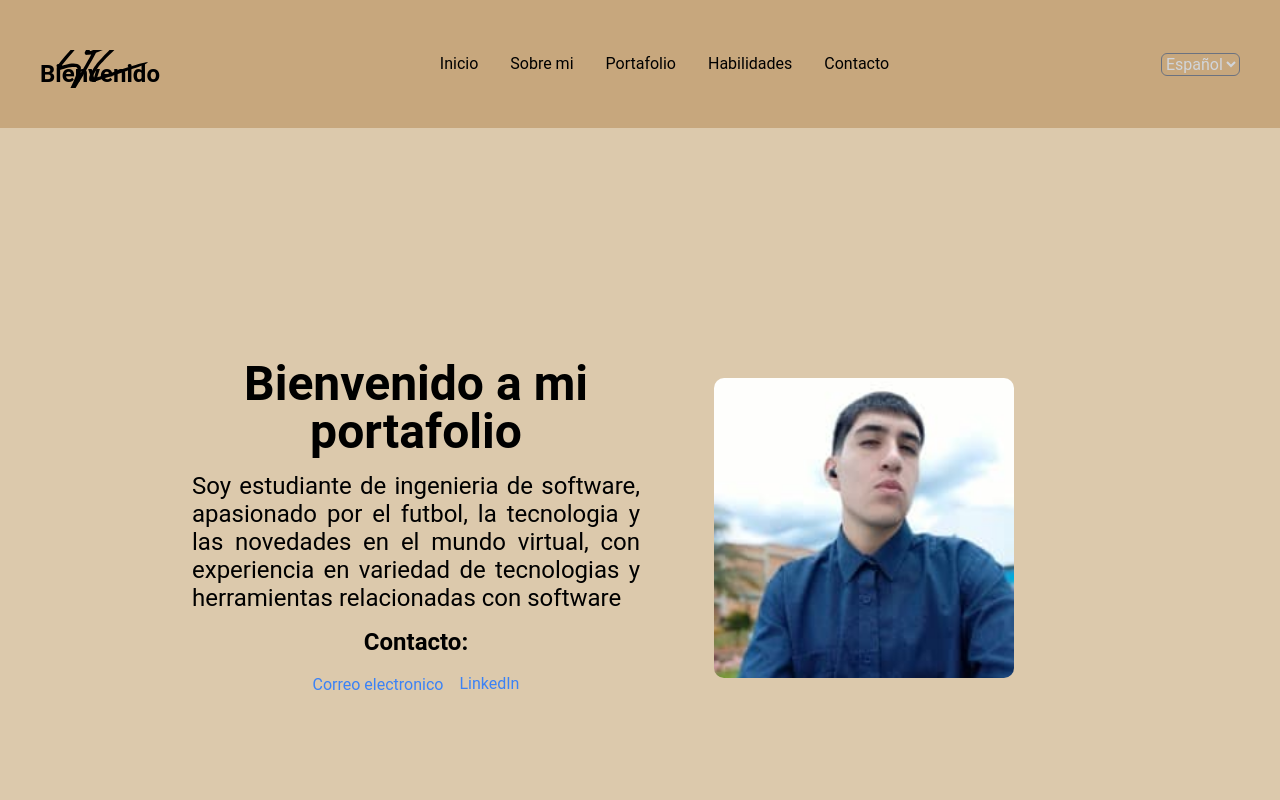
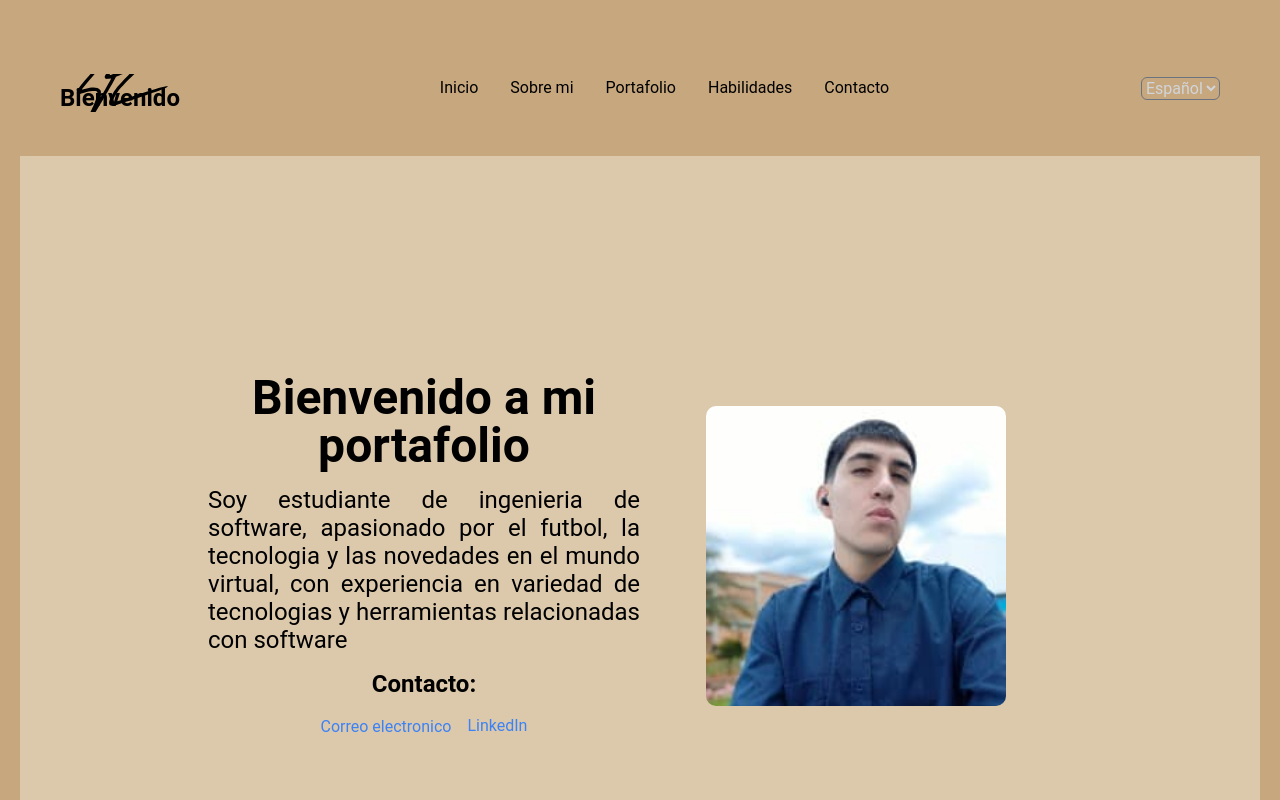
Before and after one commit to justsantg/Portfolio, a React (Vite) app: page / in a window 1280 px wide. Shown: the top 800 px of the page. Built offline with nearby package versions, Linux system fonts and the light colour scheme.

Commit message:
se corrigio header y responsive

```diff
--- a/src/app/App.tsx
+++ b/src/app/App.tsx
@@ -11,7 +11,7 @@ import Contact from './screens/contact';
 
 function App() {
   return (
-    <main className='flex flex-row w-screen h-screen bg-app-white font-roboto'>
+    <main className='flex flex-row w-screen h-screen font-roboto' style={{background: '#C7A77D'}}>
 
       <section className='flex-1 grid grid-rows-[auto_1fr_auto]'>
         <Header />
--- a/src/app/components/header.tsx
+++ b/src/app/components/header.tsx
@@ -3,19 +3,14 @@ import { Link, NavLink } from 'react-router-dom';
 import { languageData } from '../data/data';
 import { useState } from 'react';
 
-
-
 const Header = () => {
-  const { i18n, t } = useTranslation(); {/*lol*/ }
+  const { i18n, t } = useTranslation();
   const onChangeLang = (e: React.ChangeEvent<HTMLSelectElement>) => {
     const lang_code = e.target.value;
     i18n.changeLanguage(lang_code);
   };
-  const [showMenu, setShowMenu] = useState(false);
 
-  const handleMenuClick = () => {
-    setShowMenu(!showMenu);
-  };
+  // Removed showMenu state and handleMenuClick function as they're not needed
 
   return (
     <header className="p-2" style={{ background: '#C7A77D' }}>
@@ -24,37 +19,29 @@ const Header = () => {
           <span className="text-xl font-bold mr-2 logo-text">Bienvenido</span>
         </Link>
 
-        <button id="menuButton" className="md:hidden flex items-center px-4 py-2 focus:outline-none" onClick={handleMenuClick}>
-          <svg className="fill-current h-6 w-6" viewBox="0 0 20 20" xmlns="http://www.w3.org/2000/svg">
-            <line x1="2" y1="4" x2="20" y2="4" stroke="#000" stroke-width="2" />
-            <line x1="2" y1="10" x2="20" y2="10" stroke="#000" stroke-width="2" />
-            <line x1="2" y1="16" x2="20" y2="16" stroke="#000" stroke-width="2" />
-          </svg>
-        </button>
-
-        <ul className={`hidden md:flex ${showMenu ? 'flex' : 'hidden'}`}> {/* Conditionally render menu items */}
+        <ul className="md:flex md:items-center">
           <li>
-            <NavLink to="/" className="text-black hover:text-white p-4">
+            <NavLink to="/" className="text-black hover:text-white p-4 block md:inline-block">
               {t('homePage')}
             </NavLink>
           </li>
           <li>
-            <NavLink to="/aboutMe" className="text-black hover:text-white p-4">
+            <NavLink to="/aboutMe" className="text-black hover:text-white p-4 block md:inline-block">
               {t('aboutMe')}
             </NavLink>
           </li>
           <li>
-            <NavLink to="/portfolio" className="text-black hover:text-white p-4">
+            <NavLink to="/portfolio" className="text-black hover:text-white p-4 block md:inline-block">
               {t('portfolio')}
             </NavLink>
           </li>
           <li>
-            <NavLink to="/habilidades" className="text-black hover:text-white p-4">
+            <NavLink to="/habilidades" className="text-black hover:text-white p-4 block md:inline-block">
               {t('skills')}
             </NavLink>
           </li>
           <li>
-            <NavLink to="/contacto" className="text-black hover:text-white p-4">
+            <NavLink to="/contacto" className="text-black hover:text-white p-4 block md:inline-block">
               {t('contactMe')}
             </NavLink>
           </li>
--- a/src/assets/styles/index.css
+++ b/src/assets/styles/index.css
@@ -98,3 +98,76 @@
   .text-xl {
     margin-top: 10px;
   }
+  .nav-links {
+    display: flex;
+    flex-direction: column;
+    align-items: center;
+    background-color: #C7A77D;
+    padding: 10px;
+    position: absolute;
+    top: 100%;
+    left: 0;
+    width: 100%;
+    opacity: 0;
+    visibility: hidden;
+    transition: opacity 0.3s ease-in-out, visibility 0.3s ease-in-out;
+  }
+
+  .nav-links.show {
+    opacity: 1;
+    visibility: visible;
+  }
+
+  @media (min-width: 768px) {
+    .nav-links {
+      position: static;
+      display: flex;
+      flex-direction: row;
+      align-items: center;
+      background-color: transparent;
+      padding: 0;
+      opacity: 1;
+      visibility: visible;
+    }
+
+    .nav-links li {
+      margin: 0 10px;
+    }
+  }
+
+  body {
+    font-family: sans-serif;
+    margin: 0;
+    padding: 0;
+  }
+
+  header {
+    background-color: #C7A77D;
+    padding: 20px;
+    border: none;
+  }
+
+  main {
+    padding: 20px;
+    border: none;
+  }
+
+  footer {
+    background-color: #C7A77D;
+    padding: 20px;
+    text-align: center;
+  }
+
+  @media (max-width: 480px) {
+    body {
+      font-size: 16px;
+    }
+
+    main {
+      grid-template-columns: 1fr; /* Una sola columna para dispositivos móviles */
+    }
+
+    .hide-on-mobile {
+      display: none; /* Ocultar elementos en dispositivos móviles */
+    }
+  }
```
